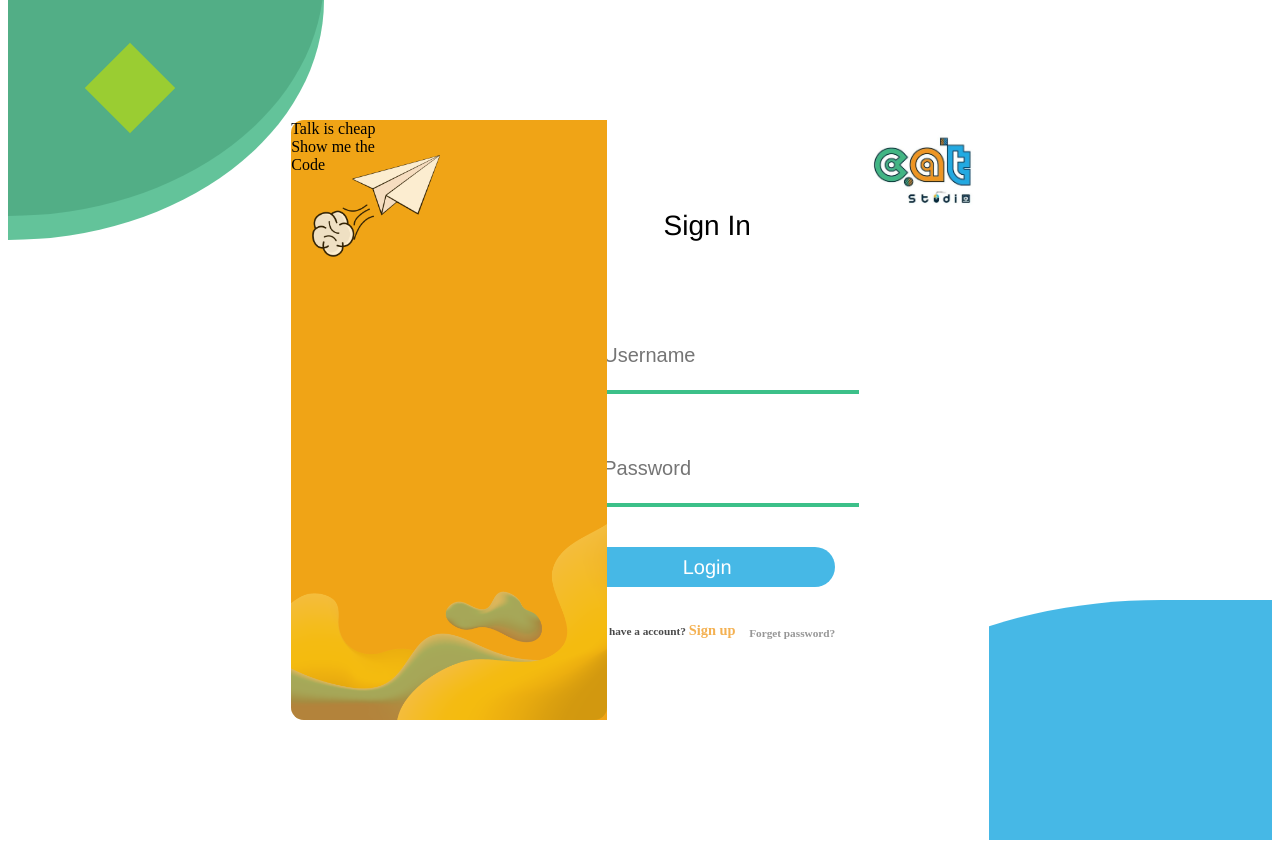
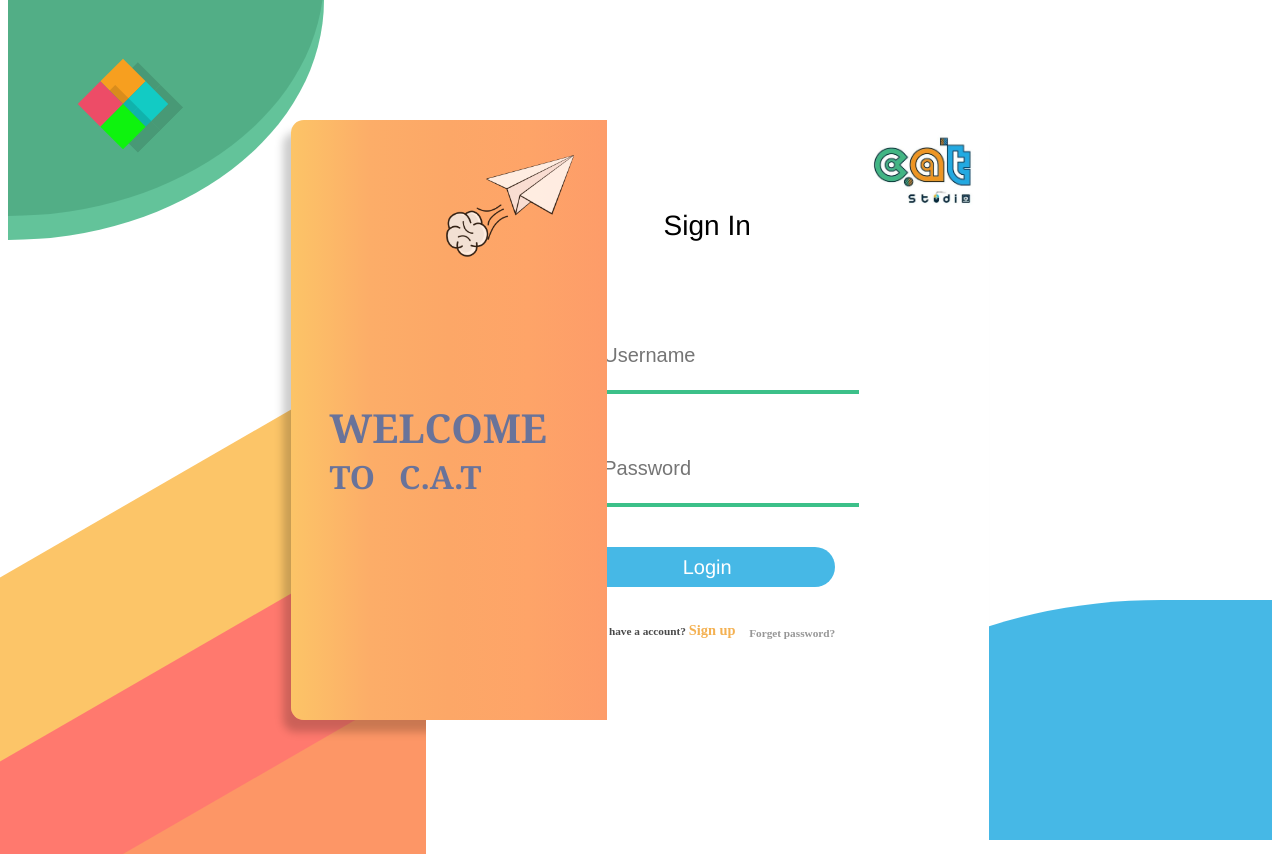
Before and after one commit to Krega0129/CAT-web, a Vue app in the folder catweb/: page /loginReg in a window 1280 px wide. Shown: the top 854 px of the page. Built offline with nearby package versions, Linux system fonts and the light colour scheme.

Commit message:
'2020.8.16'

```diff
--- a/catweb/src/views/login/childComps/backGround.vue
+++ b/catweb/src/views/login/childComps/backGround.vue
@@ -56,6 +56,7 @@ export default {
   height: 75vh;
   margin: 15vh auto;
   border-radius: 1vw;
+  box-shadow: -1vh 1.5vh 1vh   rgba(0, 0, 0, 0.205);
   /* background-image: linear-gradient(to top, #e14fad 0%, #f9d423 100%); */
 }
 .moveAni {
--- a/catweb/src/views/login/childComps/catlogo.vue
+++ b/catweb/src/views/login/childComps/catlogo.vue
@@ -1,39 +1,40 @@
 <template>
   <div class="logo" :class="{logoMoveToRight:logoMoveToRight,logoMoveToLeft:logoMoveToLeft}">
-    <div class="talk">Talk is cheap</div>
-    <div class="show">Show me the</div>
-    <div class="code">Code</div>
-    <img src="@/assets/img/plane.png" alt="" class="logoplane">
-    <img src="@/assets/img/yellow.png" alt="" class="logoyellow">
+    <div class="welcometocat">
+      <div class="welcome">WELCOME</div>
+      <div class="tocat">
+          <div class="to">TO</div>
+          <div class="cat">C.A.T</div>
+      </div>
+    </div>
+    <img src="@/assets/img/plane.png" alt class="logoplane" />
   </div>
 </template>
 
 <script>
-
 export default {
-  name:'catlogo',
-  data(){
+  name: "catlogo",
+  data() {
     return {
-      logoMoveToRight:false,
-      logoMoveToLeft:false
-    }
+      logoMoveToRight: false,
+      logoMoveToLeft: false
+    };
   },
-  mounted(){
-    this.$bus.$on('toReg',()=>{
-      this.logoMoveToRight = true
-      this.logoMoveToLeft = false
-    })
-    this.$bus.$on('toLogin',()=>{
-      this.logoMoveToRight = false
-      this.logoMoveToLeft = true
-    })
+  mounted() {
+    this.$bus.$on("toReg", () => {
+      this.logoMoveToRight = true;
+      this.logoMoveToLeft = false;
+    });
+    this.$bus.$on("toLogin", () => {
+      this.logoMoveToRight = false;
+      this.logoMoveToLeft = true;
+    });
   }
-
-}
+};
 </script>
 
 <style scoped>
-.logo{
+.logo {
   display: flex;
   flex-direction: column;
   position: absolute;
@@ -41,11 +42,18 @@ export default {
   left: 0;
   width: 24.69vw;
   height: 100%;
-  background: #f0a416;
+  background: linear-gradient(
+    to right,
+    #fcc467,
+    #fcad68,
+    #fca767,
+    #fea468,
+    #fd9c69
+  );
   border-radius: 1vw 0 0 1vw;
   z-index: 2;
 }
-.logoMoveToRight{
+.logoMoveToRight {
   border-radius: 0 1vw 1vw 0;
   animation-name: logoMoveToRight;
   animation-duration: 1.5s;
@@ -54,14 +62,14 @@ export default {
   animation-fill-mode: forwards;
 }
 @keyframes logoMoveToRight {
-  0%{
-    transform: translateX(0)
+  0% {
+    transform: translateX(0);
   }
-  100%{
-    transform: translateX(29.9vw)
+  100% {
+    transform: translateX(29.9vw);
   }
 }
-.logoMoveToLeft{
+.logoMoveToLeft {
   animation-name: logoMoveToLeft;
   animation-duration: 1.5s;
   animation-iteration-count: 1;
@@ -69,26 +77,38 @@ export default {
   animation-fill-mode: forwards;
 }
 @keyframes logoMoveToLeft {
-  0%{
-    transform: translateX(29.9vw)
+  0% {
+    transform: translateX(29.9vw);
   }
-  100%{
-    transform: translateX(0)
+  100% {
+    transform: translateX(0);
   }
 }
-.logoyellow{
-  position: absolute;
-  bottom: 0;
-  left: 0;
-  opacity: .3;
-  width: 100%;
-  border-radius: 1vw 1vw 1vw 1vw;
-}
-.logoplane{
+.logoplane {
   position: absolute;
   top: 0;
-  left: 0;
-  width:50%;
+  right: 3vh;
+  width: 50%;
   opacity: .8;
 }
+.welcometocat{
+  position: absolute;
+  top: 35vh;
+  left: 3vw;
+  font-family: Georgia, 'Times New Roman', Times, serif;
+}
+.welcome{
+  font-weight: bolder;
+  font-size: 5vh;
+  color: #69739a;
+}
+.tocat{
+  display: flex;
+  font-weight: bold;
+  font-size: 4vh;
+  color: #69739a;
+}
+.to{
+  margin-right: 3vh;
+}
 </style>
--- a/catweb/src/views/login/childComps/circle.vue
+++ b/catweb/src/views/login/childComps/circle.vue
@@ -9,6 +9,11 @@
       </div>
     </div>
     <div class="right-circle"></div>
+    <div class="lines">
+      <div class="line1"></div>
+      <div class="line2"></div>
+      <div class="line3"></div>
+    </div>
   </div>
 </template>
 
@@ -80,14 +85,123 @@ export default {};
     bottom: -15vh;
   }
 }
-.fourcolorrotate{
+.fourcolorrotate {
   position: absolute;
-  top: 7vh;
-  left: 7vw;
+  top: 13vh;
+  left: 9vw;
   width: 5vw;
   height: 5vw;
-  background-color: yellowgreen;
-  transform: rotate(45deg);
-  animation: name duration timing-function delay iteration-count direction fill-mode;
+  transform: translate(-50%,-50%) rotate(45deg);
+  animation-name: turnBig;
+  animation-duration: 1s;
+  animation-iteration-count: infinite;
+  animation-timing-function: linear;
+}
+.fourcolorrotate span{
+  position: absolute;
+  width: 2.5vw;
+  height: 2.5vw;
+  animation-name: rotate;
+  animation-duration: 1s;
+  animation-timing-function: linear;
+  animation-iteration-count: infinite;
+  transform-style: preserve-3d;
+}
+.fourcolorrotate span::after{
+  content: '';
+  position: absolute;
+  top: -1vh;
+  left: 1vw;
+  width: 100%;
+  height: 100%;
+  background-color: rgba(0, 0, 0, 0.123);
+  transform: translateZ(-2px);
+}
+.fourcolorrotate span:nth-child(1){
+  top: 0;
+  left: 0;
+  background-color: #f79f1f;
+
+}
+.fourcolorrotate span:nth-child(2){
+  top: 0;
+  right: 0;
+  background-color: #12cbc4;
+}
+.fourcolorrotate span:nth-child(3){
+  bottom: 0;
+  left: 0;
+  background-color: #ed4c67;
+}
+.fourcolorrotate span:nth-child(4){
+  bottom: 0;
+  right: 0;
+  background-color: #0ef30e;
+}
+@keyframes turnBig {
+  0%{
+    width: 5vw;
+    height: 5vw;
+  }
+  10%{
+    width: 5vw;
+    height: 5vw;
+  }
+  50%{
+    width: 7vw;
+    height: 7vw;
+  }
+  90%{
+    width: 5vw;
+    height: 5vw;
+  }
+  100%{
+    width: 5vw;
+    height: 5vw;
+  }
+}
+@keyframes rotate {
+  0%{
+    transform: rotate(0deg);
+  }
+  10%{
+    transform: rotate(0deg);
+  }
+  50%{
+    transform: rotate(90deg);
+  }
+  90%{
+    transform: rotate(90deg);
+  }
+  100%{
+    transform: rotate(deg);
+  }
+}
+.line1{
+  position: absolute;
+  top: 42vh;
+  left: -12vh;
+  width: 50vw;
+  height: 20vh;
+  background-color: #fcc568;
+  transform: rotate(-30deg)
+}
+.line2{
+  position: absolute;
+  top: 65vh;
+  left: -12vh;
+  width: 50vw;
+  height: 20vh;
+  background-color: #ff796e;
+  transform: rotate(-30deg)
+}
+.line3{
+  position: absolute;
+  top: 71vh;
+  left: 5vh;
+  width: 60vw;
+  height: 20vh;
+  background-color: #fd9666;
+  transform: rotate(-30deg)
 }
 </style>
```
